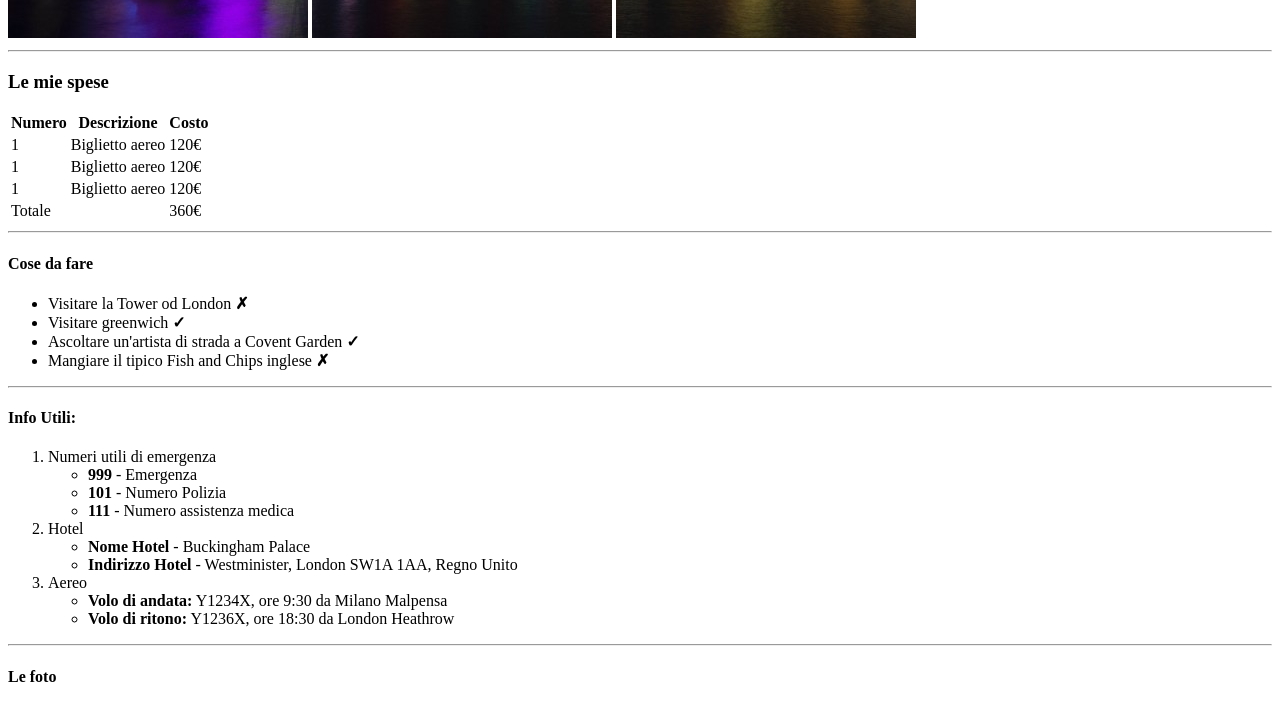
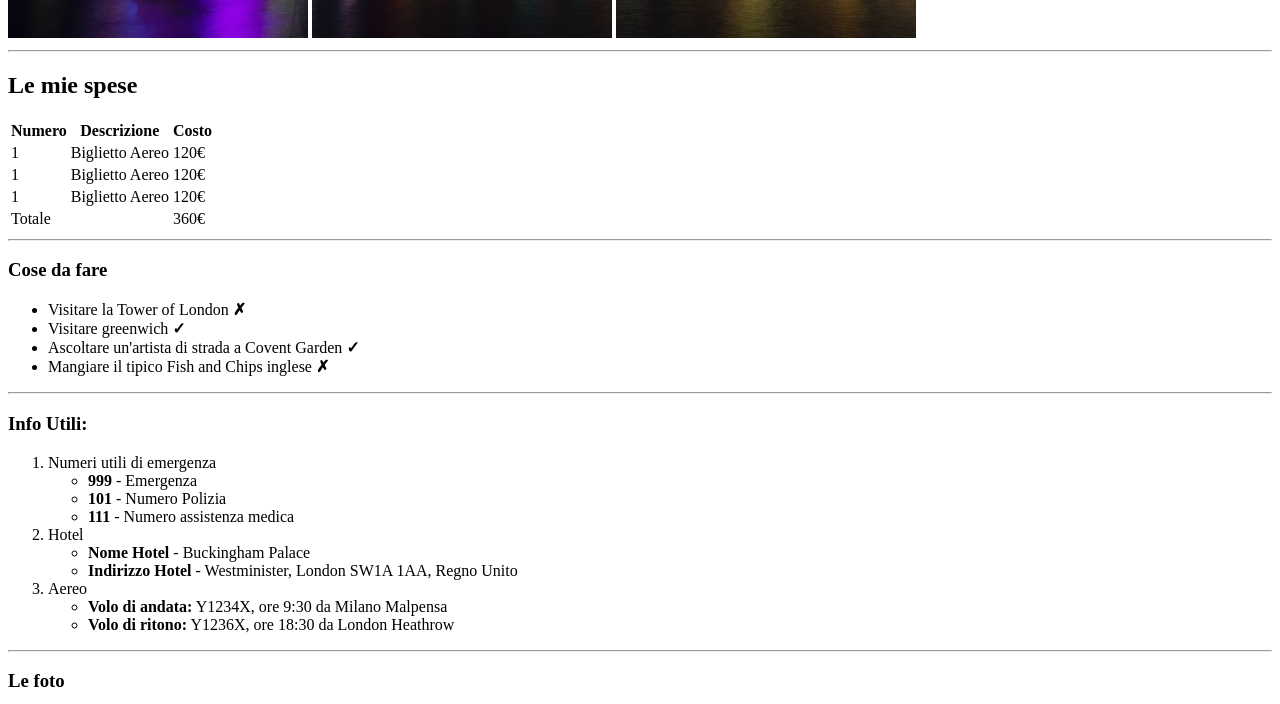
Before and after one commit to mattesalva93/html-london-trip, a plain HTML site: page index.html in a window 1280 px wide. Shown: the part 642-1346 px from the top of the page. Drawn offline with Linux system fonts and the light colour scheme; grey boxes are pictures that could not be loaded.

Commit message:
final commit

```diff
--- a/index.html
+++ b/index.html
@@ -17,7 +17,7 @@
 
     <Main>
         <section> <!--Spese-->
-            <h3>Le mie spese</h3>
+            <h2>Le mie spese</h2>
             <table>
                 <tr>
                     <th>Numero</th>
@@ -26,17 +26,17 @@
                 </tr>
                 <tr>
                     <td>1</td>
-                    <td>Biglietto aereo</td>
+                    <td>Biglietto Aereo</td>
                     <td>120&#8364;</td>
                 </tr>
                 <tr>
                     <td>1</td>
-                    <td>Biglietto aereo</td>
+                    <td>Biglietto Aereo</td>
                     <td>120&#8364;</td>
                 </tr>
                 <tr>
                     <td>1</td>
-                    <td>Biglietto aereo</td>
+                    <td>Biglietto Aereo</td>
                     <td>120&#8364;</td>
                 </tr>
                 <tr>
@@ -50,9 +50,9 @@
         </section>
 
         <section> <!--Cose da fare-->
-            <h4>Cose da fare</h4>
+            <h3>Cose da fare</h3>
             <ul>
-                <li>Visitare la Tower od London <strong>&#10007;</strong> </li>
+                <li>Visitare la Tower of London <strong>&#10007;</strong> </li>
                 <li>Visitare greenwich <strong>&#10003;</strong></li>
                 <li>Ascoltare un'artista di strada a Covent Garden <strong>&#10003;</strong></li>
                 <li>Mangiare il tipico Fish and Chips inglese <strong>&#10007;</strong></li>
@@ -61,7 +61,7 @@
         </section>
 
         <section> <!--Info-->
-            <h4>Info Utili:</h4>
+            <h3>Info Utili:</h3>
             <p>
                 <ol>
                     <li> Numeri utili di emergenza
@@ -88,7 +88,7 @@
             <hr>
         </section>
         <section> <!--Foto-->
-            <h4>Le foto</h4>
+            <h3>Le foto</h3>
             <img src="https://www.abta.com/sites/default/files/styles/large/public/media/uploads/london-400x400-compressor_0.jpg">
             <img src="https://pokerstarscareers.com/wp-content/uploads/2020/01/London-Wider-Area-e1597319992670-400x400.jpg">
         </section>
```
